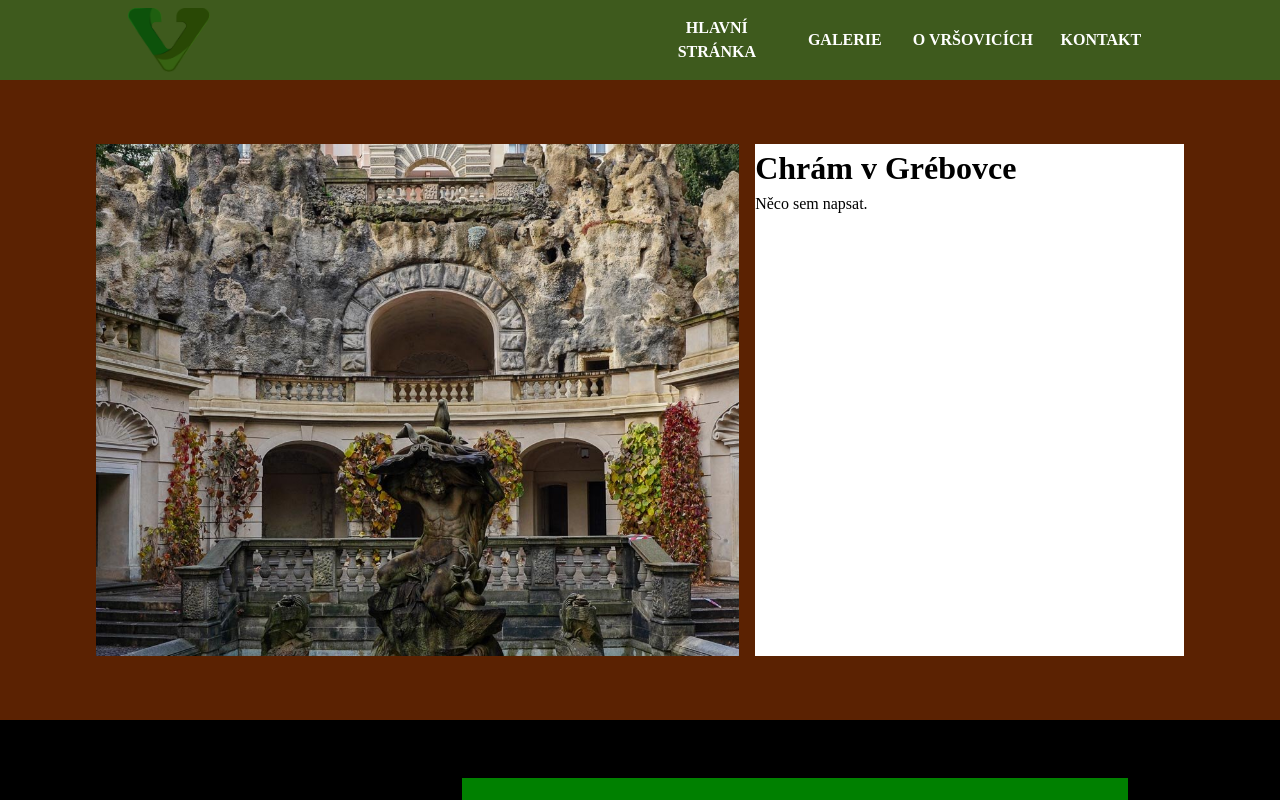
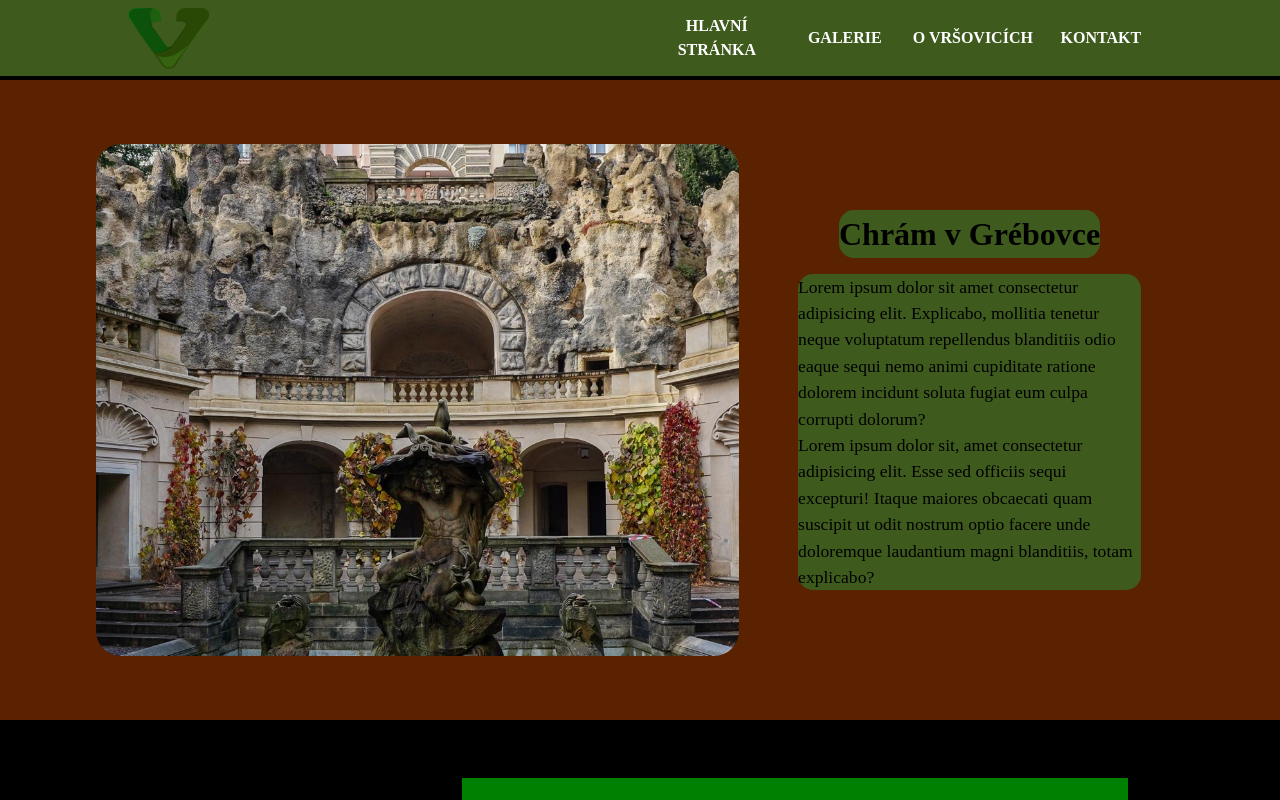
Before and after one commit to T44T00S/vrsovice, a website built with webpack: page src/index_about.html in a window 1280 px wide. Shown: the top 800 px of the page. Built offline with nearby package versions, Linux system fonts and the light colour scheme.

Commit message:
first section in about done

```diff
--- a/sources/styles/_global.scss
+++ b/sources/styles/_global.scss
@@ -5,6 +5,7 @@
     --white: white;
     --header: #3e5a1d;
     --headerlink: #5B2202;
+    --header-border: black;
     --title: #5B2202;
     --hero-bg: #3e5a1d;
     --social-container: #5B2202;
@@ -15,6 +16,8 @@
     --second: #5B2202;
     --third: #5B2202;
     --first-about: #5B2202;
+    --first-about-title-bg: #3e5a1d;
+    --first-about-text-bg: #3e5a1d;
 }
 .app {
     // width: 1280px;
--- a/sources/styles/styles-about/_first.scss
+++ b/sources/styles/styles-about/_first.scss
@@ -18,18 +18,42 @@
         .first-about:nth-child(1) {
             width: 60%;
             height: 100%;
-            background-color: var(--green);
+            // background-color: var(--green);
             .first-about-pic {
                 object-fit: cover;
                 display: block;
                 width: 100%;
                 height: 100%;
+                border-radius: 25px;
+                transition: transform .5s ease;
+            }
+            .first-about-pic:hover {
+                transform: scale(1.05);
             }
         }
         .first-about:nth-child(2) {
             width: 40%;
             height: 100%;
-            background-color: var(--white);
+            // background-color: var(--white);
+            display: flex;
+            flex-direction: column;
+            align-items: center;
+            justify-content: center;
+            gap: 1rem;
+            .first-about-title {
+                background-color: var(--first-about-title-bg);
+                border-radius: 15px;
+            }
+            .first-about-text {
+                background-color: var(--first-about-title-bg);
+                border-radius: 15px;
+                width: 80%;
+                font-size: 1.1rem;
+                transition: transform .5s ease;
+            }
+            .first-about-text:hover {
+                transform: scale(1.15);
+            }
         }
     }
 }
--- a/sources/styles/styles-about/_header.scss
+++ b/sources/styles/styles-about/_header.scss
@@ -2,6 +2,7 @@
     width: 100%;
     height: 5rem;
     background-color: var(--header);
+    border-bottom: 0.3rem solid var(--header-border);
     z-index: 1;
     .header-container {
         width: 80%;
--- a/sources/styles/styles-contact/_header.scss
+++ b/sources/styles/styles-contact/_header.scss
@@ -2,6 +2,7 @@
     width: 100%;
     height: 5rem;
     background-color: var(--header);
+    border-bottom: 0.3rem solid var(--header-border);
     z-index: 1;
     .header-container {
         width: 80%;
--- a/sources/styles/styles-gallery/_header.scss
+++ b/sources/styles/styles-gallery/_header.scss
@@ -2,7 +2,7 @@
     width: 100%;
     height: 5rem;
     background-color: var(--header);
-    border-bottom: 0.5rem solid var(--black);
+    border-bottom: 0.3rem solid var(--header-border);
     z-index: 1;
     .header-container {
         width: 80%;
--- a/sources/styles/styles-homepage/_header.scss
+++ b/sources/styles/styles-homepage/_header.scss
@@ -3,6 +3,7 @@
     height: 5rem;
     background-color: var(--header);
     // background: #3e5a1d;
+    border-bottom: 0.3rem solid var(--header-border);
     z-index: 1;
     .header-container {
         width: 80%;
--- a/src/index_about.html
+++ b/src/index_about.html
@@ -1,5 +1,6 @@
 <!DOCTYPE html>
 <html lang="en">
+
 <head>
     <meta charset="UTF-8">
     <meta http-equiv="X-UA-Compatible" content="IE=edge">
@@ -10,12 +11,14 @@
     <link rel="icon" href="../sources/photos/V_logo.png">
     <link rel="stylesheet" href="https://cdnjs.cloudflare.com/ajax/libs/font-awesome/4.7.0/css/font-awesome.min.css">
 </head>
+
 <body>
     <div class="app">
         <div class="header" id="myHeader">
             <div class="header-container">
                 <div class="logo">
-                    <a href="index.html"><img src="../sources/photos/V_logo.png" alt="Vršovice logo" class="logo-img"></a>
+                    <a href="index.html"><img src="../sources/photos/V_logo.png" alt="Vršovice logo"
+                            class="logo-img"></a>
                 </div>
 
                 <button class="homepage-button">
@@ -23,11 +26,13 @@
                 </button>
 
                 <button class="gallery-button">
-                    <a href="index_gallery.html" title="Jít na Vršovickou galerii" class="gallery-button-link">GALERIE</a>
+                    <a href="index_gallery.html" title="Jít na Vršovickou galerii"
+                        class="gallery-button-link">GALERIE</a>
                 </button>
 
                 <button class="about-button">
-                    <a href="index_about.html" title="Jít na informace o Vršovicích" class="about-button-link">O VRŠOVICÍCH</a>
+                    <a href="index_about.html" title="Jít na informace o Vršovicích" class="about-button-link">O
+                        VRŠOVICÍCH</a>
                 </button>
 
                 <button class="contact-button">
@@ -43,8 +48,16 @@
                 </div>
 
                 <div class="first-about">
-                    <h1>Chrám v Grébovce</h1>
-                    <p>Něco sem napsat.</p>
+                    <h1 class="first-about-title">Chrám v Grébovce</h1>
+                    <p class="first-about-text">Lorem ipsum dolor sit amet consectetur adipisicing elit. Explicabo,
+                        mollitia tenetur neque
+                        voluptatum repellendus blanditiis odio eaque sequi nemo animi cupiditate ratione dolorem
+                        incidunt soluta fugiat eum culpa corrupti dolorum?
+                        <br>
+                        Lorem ipsum dolor sit, amet consectetur adipisicing elit. Esse sed officiis sequi excepturi!
+                        Itaque maiores obcaecati quam suscipit ut odit nostrum optio facere unde doloremque laudantium
+                        magni blanditiis, totam explicabo?
+                    </p>
                 </div>
             </div>
         </div>
@@ -64,7 +77,8 @@
         <div class="footer">
             <div class="footer-container">
                 <div class="footer-section">
-                    <a href="https://www.instagram.com/mestska_cast_vrsovice/" target="_blank" class="fa fa-instagram"></a>
+                    <a href="https://www.instagram.com/mestska_cast_vrsovice/" target="_blank"
+                        class="fa fa-instagram"></a>
                     <a href="#" target="_blank" class="fa fa-facebook"></a>
                     <a href="#" target="_blank" class="fa fa-twitter"></a>
                     <a href="https://www.youtube.com/@newchaptertv/videos" target="_blank" class="fa fa-youtube"></a>
@@ -73,7 +87,8 @@
 
                 <div class="footer-section">
                     <div class="footer-section-two-logo">
-                        <a href="index.html"><img src="../sources/photos/V_logo.png" alt="Vršovice logo" class="footer-section-two-logo-img"></a>
+                        <a href="index.html"><img src="../sources/photos/V_logo.png" alt="Vršovice logo"
+                                class="footer-section-two-logo-img"></a>
                     </div>
 
                     <div class="footer-section-two-copyright">
@@ -108,4 +123,5 @@
 
     <script src="./index.js"></script>
 </body>
+
 </html>
```
Also changed, not shown: sources/styles/styles-about/style.css, sources/styles/styles-contact/style.css, sources/styles/styles-gallery/style.css, sources/styles/styles-homepage/style.css, 4 other files.
